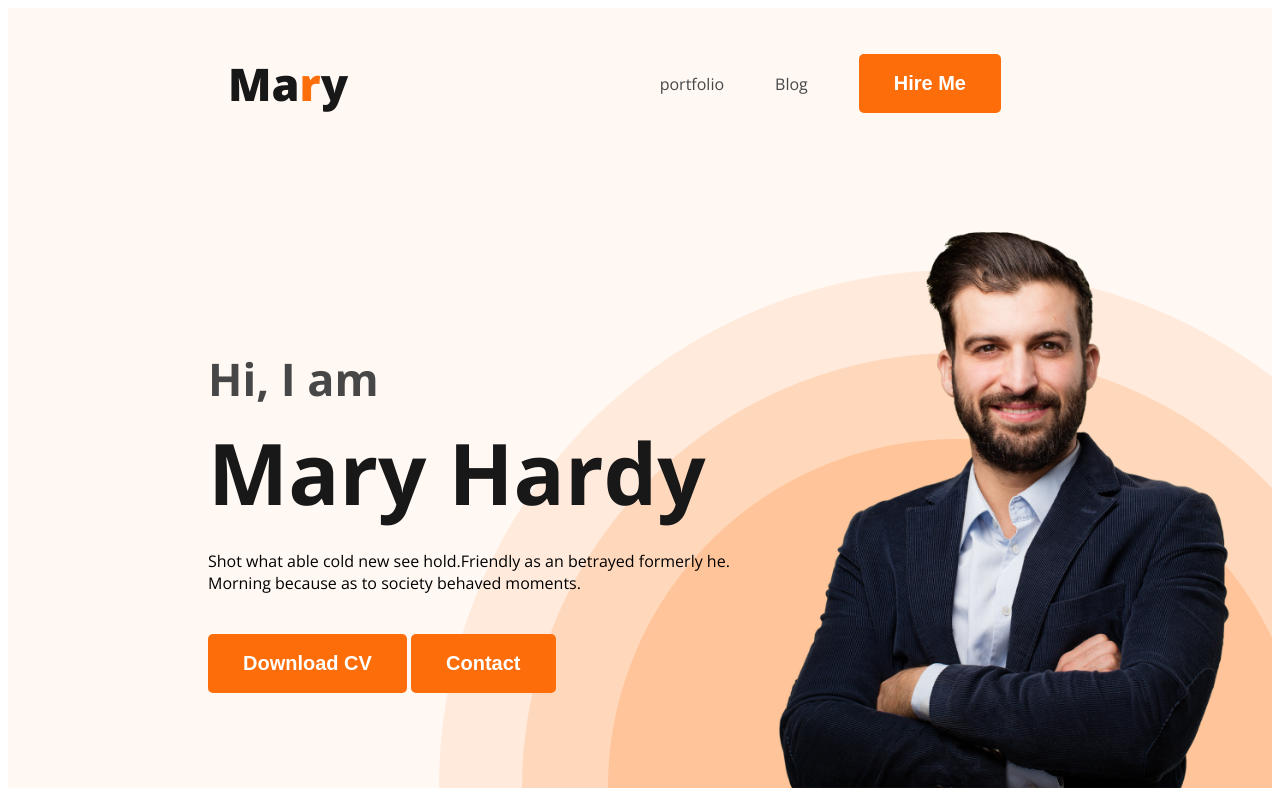
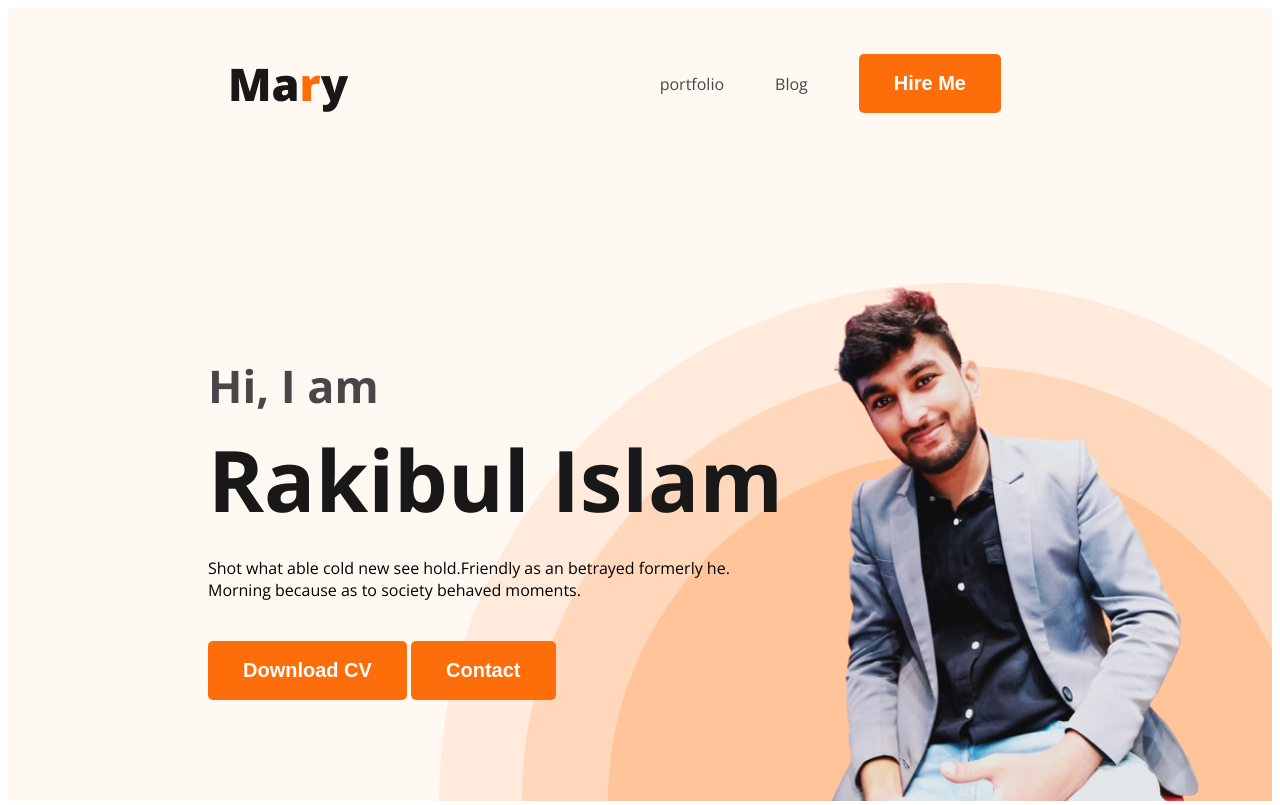
Before and after one commit to RakibulIslam101/web-developer-portfolio, a plain HTML site: page index.html in a window 1280 px wide. Shown: the top 805 px of the page. Drawn offline with nearby package versions, Linux system fonts and the light colour scheme.

Commit message:
profile picture changed

```diff
--- a/index.html
+++ b/index.html
@@ -24,13 +24,13 @@
         <div class="banner">
             <div class="banner-content">
                 <h3 class="banner-greeting">Hi, I am</h3>
-                <h1 class="banner-title">Mary Hardy</h1>
+                <h1 class="banner-title">Rakibul Islam</h1>
                 <p class="banner-description">Shot what able cold new see hold.Friendly as an betrayed formerly he.
                     Morning because as to society behaved moments.</p>
                 <button class="btn-primary">Download CV</button>
                 <button class="btn-primary">Contact</button>
             </div>
-            <img class="profile-pic" src="images/hardy.png" alt="">
+            <img class="profile-pic" src="images/Rakib.png" alt="">
         </div>
     </header>
     <main>
```
Also changed, not shown: images/Rakib.png (added), images/hardy.png (deleted).
